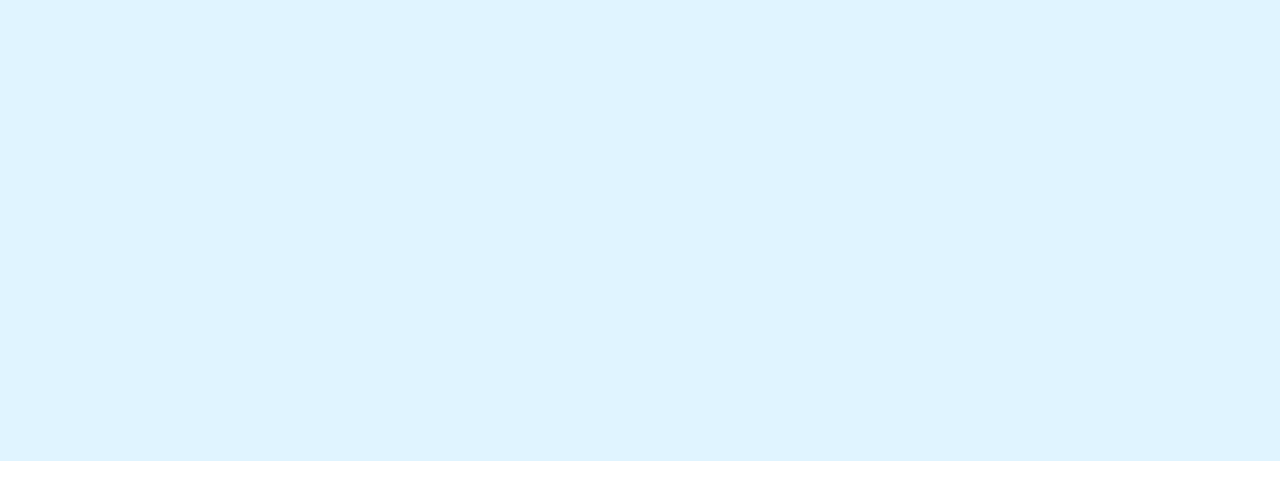
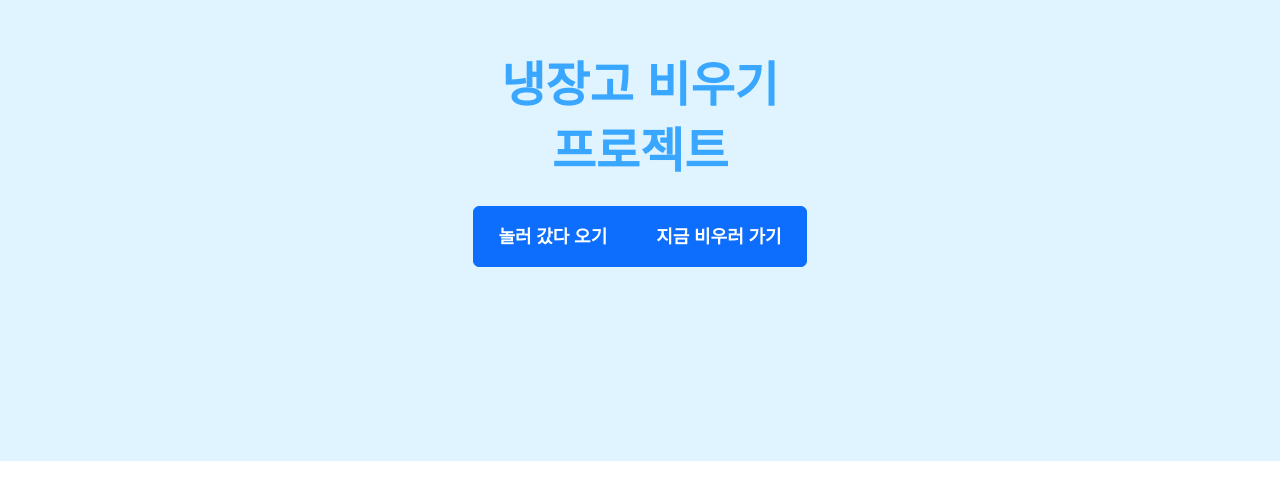
Before and after one commit to koreandroid/000-Practice-, a plain HTML site: page HTML&CSS/Ab/index.html in a window 1280 px wide. Shown: the part 219-718 px from the top of the page. Drawn offline with nearby package versions, Linux system fonts and the light colour scheme.

Commit message:
feat: index.html 페이지 제목 및 내비게이션 추가

```diff
--- a/HTML&CSS/Ab/index.html
+++ b/HTML&CSS/Ab/index.html
@@ -20,7 +20,14 @@
 <body>
   <header></header>
   <main>
-    <section id="home"></section>
+    <section id="home">
+      <h1 class="home-title">냉장고 비우기</h1>
+      <h1 class="home-title">프로젝트</h1>
+      <div id="nav_btn_group" class="btn-group">
+        <a href="#" class="my-nav-btn btn btn-primary" aria-current="page">놀러 갔다 오기</a>
+        <a href="choose.html" class="my-nav-btn btn btn-primary" aria-current="page">지금 비우러 가기</a>
+      </div>
+    </section>
   </main>
   <footer></footer>
 
--- a/HTML&CSS/Ab/style.css
+++ b/HTML&CSS/Ab/style.css
@@ -14,10 +14,33 @@ header{
 
 #home{
   background-color: #e0f4ff;
+  display: flex;
+  flex-flow: column nowrap;
+  justify-content: center;
+  align-items: center;
 }
 
 #home{
   height: 72.5vh;
+}
+
+.home-title{
+  color: #39a7ff;
+  font-size: xxx-large;
+  font-weight: bold;
+
+  text-align: center;
+}
+
+#nav_btn_group{
+  margin: 2.5vh 0;
+}
+
+#home .my-nav-btn{
+  padding: 1rem 1.5rem;
+
+  font-size: large;
+  font-weight: bold;
 }
 
 /*
```
Also changed, not shown: HTML&CSS/Ab/choose.html (added).
